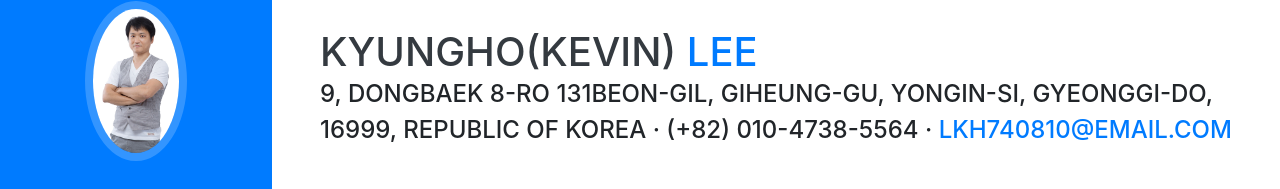
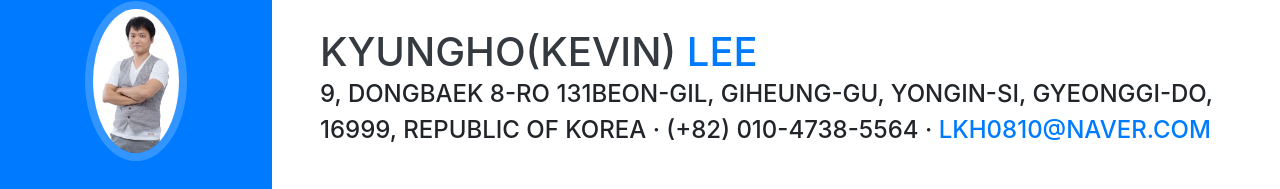
Before and after one commit to kyungho-lee/kyungho-lee.github.io, a website with bundled scripts: page index.html in a window 1280 px wide. Shown: the part 195-384 px from the top of the page. Built offline with nearby package versions, Linux system fonts and the light colour scheme; a web font is replaced by a local one.

Commit message:
테스트

```diff
--- a/index.html
+++ b/index.html
@@ -67,7 +67,7 @@
           <span class="text-primary">Lee</span>
         </h1>
         <div class="subheading mb-5">9, Dongbaek 8-ro 131beon-gil, Giheung-gu, Yongin-si, Gyeonggi-do, 16999, Republic of Korea · (+82) 010-4738-5564 ·
-          <a href="mailto:name@email.com">lkh740810@email.com</a>
+          <a href="mailto:name@email.com">lkh0810@naver.com</a>
         </div>
         <p class="lead mb-5">I am experienced in leveraging agile frameworks to provide a robust synopsis for high level overviews. Iterative approaches to corporate strategy foster collaborative thinking to further the overall value proposition.</p>
         <div class="social-icons">
```
